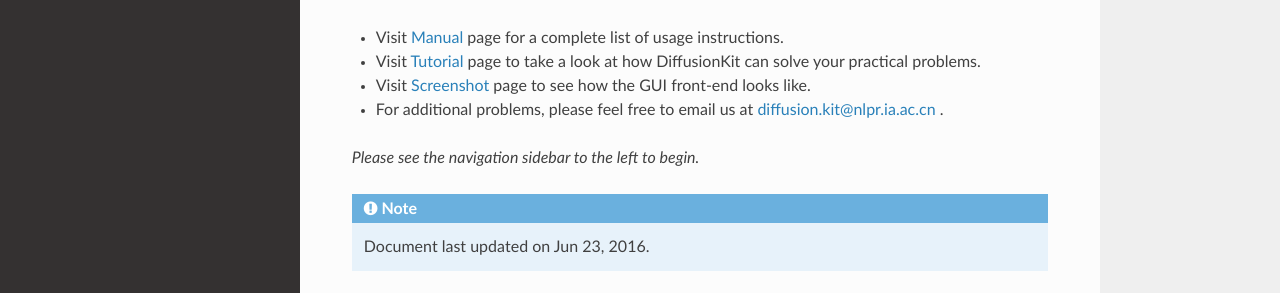
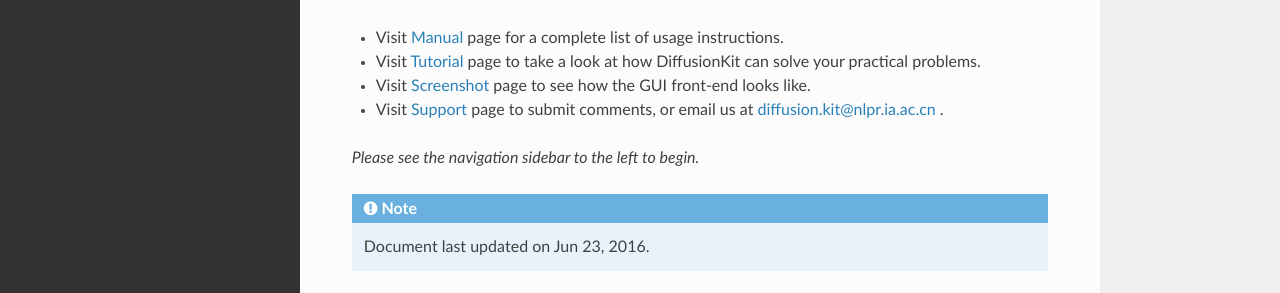
Before and after one commit to brainnetome/diffusionkit, a Sphinx documentation site: the page built from source/index.rst, in a window 1280 px wide and 1250 px high. Shown: the part 810-1103 px from the top of the window. Built offline with Sphinx 7.4.7 and the Read the Docs theme 2.0.0, drawn with Linux system fonts in a browser that asks for light colours.

Commit message:
add support page link on index page

```diff
--- a/source/index.rst
+++ b/source/index.rst
@@ -41,7 +41,7 @@
 * Visit `Manual <document.html>`_ page for a complete list of usage instructions.
 * Visit `Tutorial <tutorials.html>`_ page to take a look at how DiffusionKit can solve your practical problems.
 * Visit `Screenshot <screenshot.html>`_ page to see how the GUI front-end looks like.
-* For additional problems, please feel free to email us at diffusion.kit@nlpr.ia.ac.cn .
+* Visit `Support <feedback.html>`_ page to submit comments, or email us at diffusion.kit@nlpr.ia.ac.cn .
 
 *Please see the navigation sidebar to the left to begin.*
 
```
